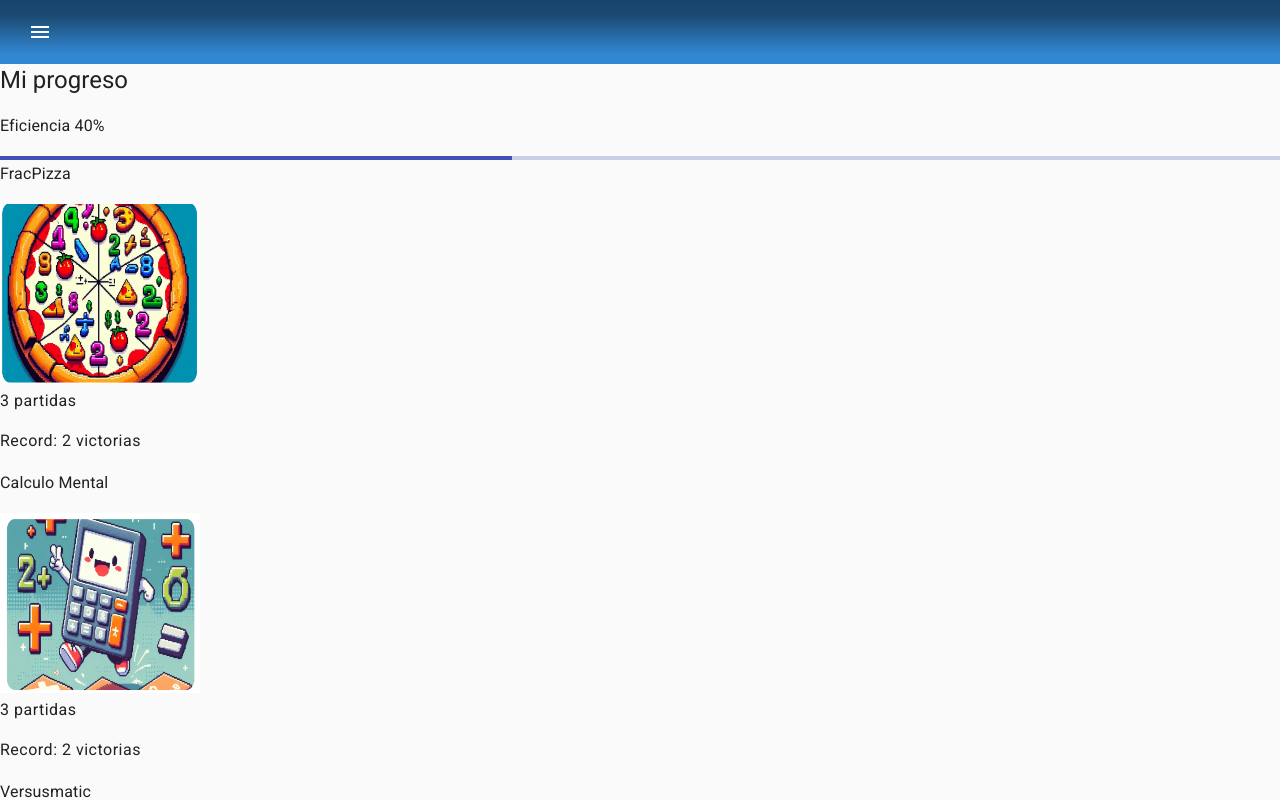
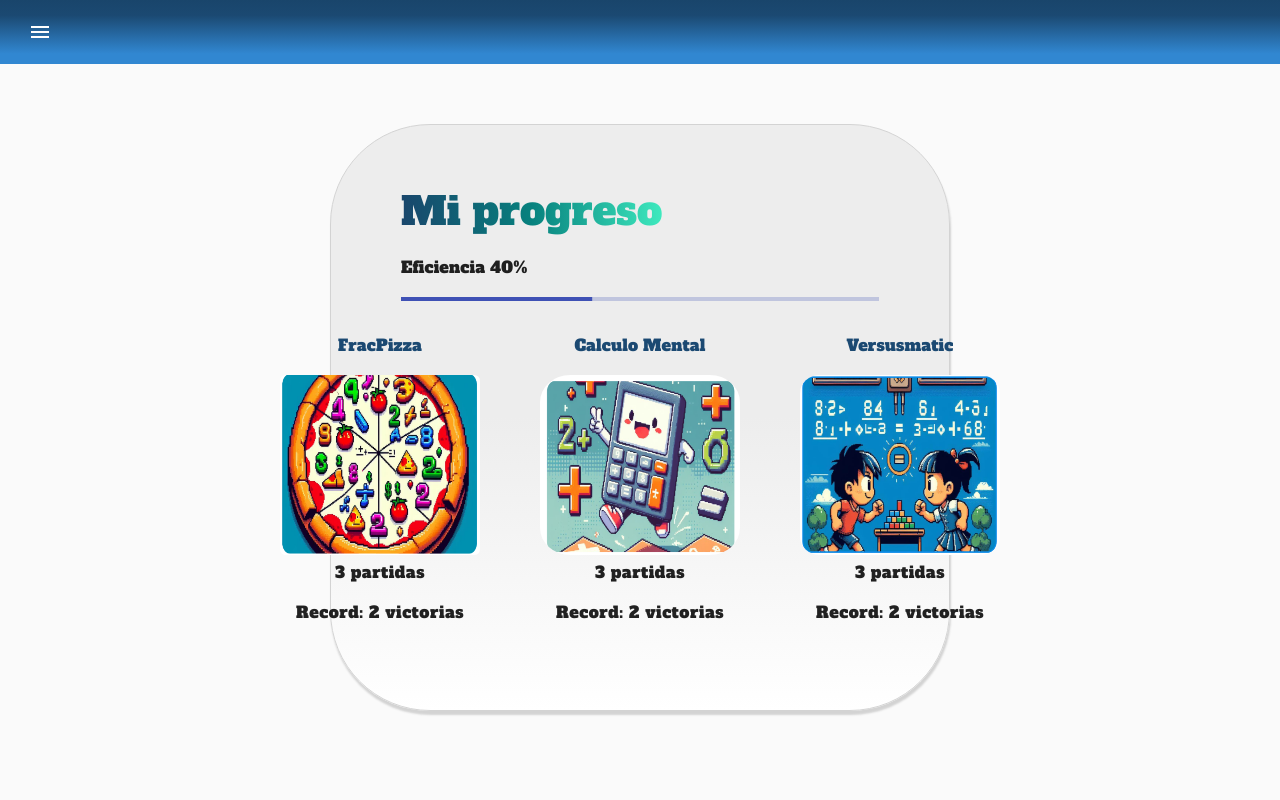
Before and after one commit to OpenSourceWX52-2024/upc-pre-202401--si729-WX52-2SquareD-FrontEnd, an Angular app: page /games/1 in a window 1280 px wide. Built offline with nearby package versions, Linux system fonts and the light colour scheme; a web font is replaced by a local one.

Commit message:
feat: update progress view

```diff
--- a/src/app/2squareD/pages/math-games-view/math-games-view.component.css
+++ b/src/app/2squareD/pages/math-games-view/math-games-view.component.css
@@ -0,0 +1,72 @@
+.container-view-progress{
+  justify-content: center;
+  align-items: center;
+  padding: 30px;
+  align-content: center;
+}
+
+.container-myprogress {
+  padding: 70px;
+  margin-left: 330px;
+  margin-right: 330px;
+  margin-bottom: 100px;
+  border: lightgray 1px solid;
+  box-shadow: lightgray 1px 4px 2px;
+  border-radius: 100px;
+  align-items: center;
+  background: linear-gradient(to bottom, #EDEDED 0%, #EDEDED 50%, #FFFFFF 100%);
+}
+.container-mygames{
+  padding-top: 30px;
+  display: flex;
+  justify-content: center;
+  gap: 60px;
+  align-content: center;
+  border-radius: 50px;
+  margin-left: 50px;
+  margin-right: 50px;
+}
+
+h1{
+  display: inline-block;
+  font-family: 'Alfa Slab One', cursive;
+  font-size: 40px;
+  padding-bottom: 10px;
+  background: -webkit-linear-gradient(0deg, #19466C, #07817E,  #3EE9BE);
+  -webkit-background-clip: text;
+  -webkit-text-fill-color: transparent;
+}
+
+.container-myprogress h3{
+  font-family: 'Alfa Slab One', cursive;
+  justify-items: center;
+  align-items: center;
+}
+
+.game{
+  text-align: center;
+  justify-items: center;
+}
+
+.uno {
+  border-radius: 3%;
+}
+.dos{
+  border-radius: 15%;
+}
+.tres{
+  border-radius: 10%;
+}
+
+.game h3{
+  font-family: 'Alfa Slab One', cursive;
+  color: #1B4972;
+  justify-content: center;
+  align-content: center;
+  justify-items: center;
+}
+
+h4 {
+  font-family: 'Alfa Slab One', cursive;
+  text-align: center;
+}
```
